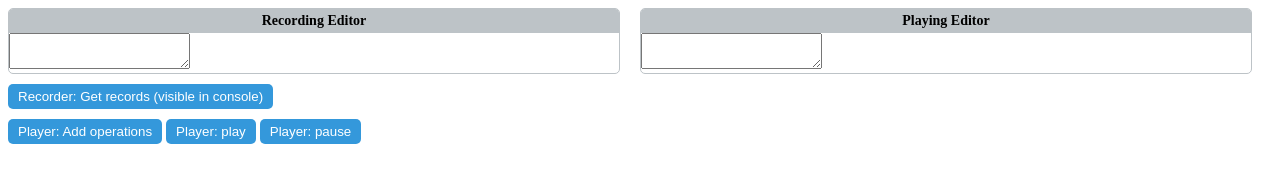
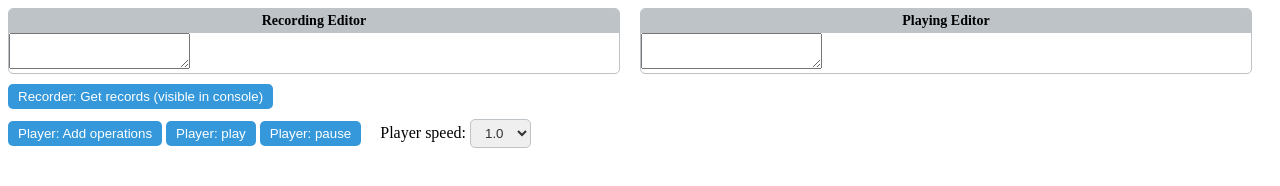
Before and after one commit to Jisuanke/CodeMirror-Record, a website built with webpack: page demo/index.html in a window 1280 px wide. Built offline with nearby package versions, Linux system fonts and the light colour scheme.

Commit message:
Add speed control to player. Closes #26

```diff
--- a/demo/index.html
+++ b/demo/index.html
@@ -23,6 +23,17 @@
       <button id="add-operations">Player: Add operations</button>
       <button id="play">Player: play</button>
       <button id="pause">Player: pause</button>
+      <span class="speed-set">
+        Player speed:
+        <select id="speed">
+          <option>0.1</option>
+          <option>0.5</option>
+          <option selected>1.0</option>
+          <option>1.5</option>
+          <option>2.0</option>
+          <option>3.0</option>
+        </select>
+      </span>
     </div>
     <script src="../../node_modules/codemirror/lib/codemirror.js"></script>
     <script src="../../node_modules/codemirror/mode/javascript/javascript.js"></script>
--- a/demo/index.js
+++ b/demo/index.js
@@ -36,6 +36,12 @@ document.getElementById('pause').onclick = function() {
   codePlayer.pause();
 };
 
+document.getElementById('speed').onchange = function() {
+  const speed = document.getElementById('speed').value;
+  console.log('change speed to', speed);
+  codePlayer.setSpeed(speed);
+};
+
 /**
  * Listen on codemirror playing
  */
--- a/demo/style.css
+++ b/demo/style.css
@@ -8,9 +8,18 @@
   border: none;
   border-radius: 5px;
 }
+.control-buttons select {
+  padding: 5px 10px;
+  color: #333333;
+  border: 1px solid #bdc3c7;
+  border-radius: 5px;
+}
 .control-buttons button:hover {
   background: #2980b9;
   cursor: pointer;
+}
+.control-buttons .speed-set {
+  margin-left: 15px;
 }
 .editors {
   display: flex;
--- a/src/CodePlay.js
+++ b/src/CodePlay.js
@@ -20,6 +20,7 @@ export class CodePlay {
     if (options) {
       this.maxDelay = options.maxDelay || CONFIG.maxDelayBetweenOperations;
       this.autoplay = options.autoplay || false;
+      this.speed = options.speed || 1;
     }
   }
 
@@ -42,6 +43,17 @@ export class CodePlay {
   setAutoplay(autoplay) {
     if (autoplay) {
       this.maxDelay = maxDelay;
+    }
+  }
+
+  /**
+   * setSpeed - set playing speed of player.
+   *
+   * @param  {number} speed playing speed.
+   */
+  setSpeed(speed) {
+    if (speed) {
+      this.speed = speed;
     }
   }
 
@@ -114,7 +126,7 @@ export class CodePlay {
         if (this.operations.length === 0) {
           this.currentOperation = null;
         }
-      }, currentOperationDelay);
+      }, currentOperationDelay / this.speed);
     }
   }
 
```
Also changed, not shown: README.md.
